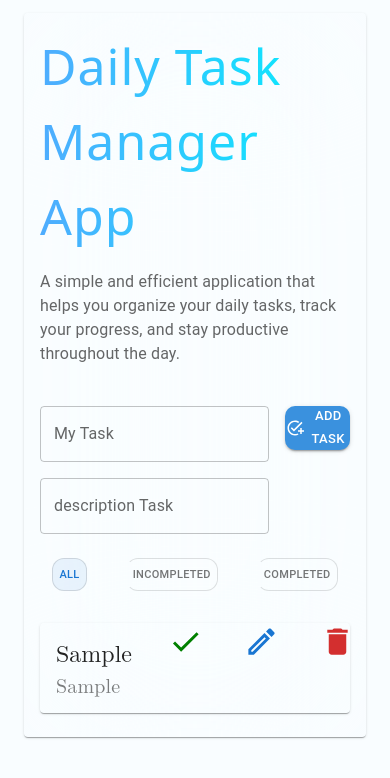
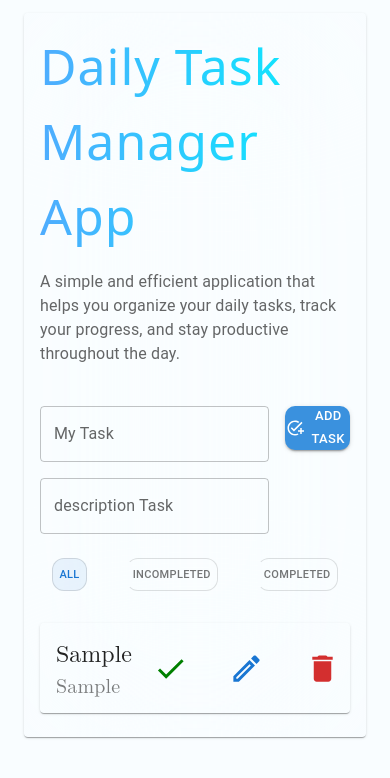
Before and after one commit to mohamedzouari01/to_do_list_react_app, a React (Create React App) app: page / in a window 390 px wide. Both pictures are taken after typing "Sample", "Sample" into the empty fields and a click on the button "ADD TASK". Shown: the top 778 px of the page. Built offline with nearby package versions, Linux system fonts and the light colour scheme.

Commit message:
change button add task style

```diff
--- a/src/App.css
+++ b/src/App.css
@@ -59,11 +59,10 @@
   font-size: 18px !important;
 }
 
-/* ================= TASK ACTIONS ================= */
 .actionButtons {
   position: absolute !important;
-  top: 15px;
-  right: 10px;
+  top: 37px !important;
+  right: 20px;
 }
 
 /* ================= RESPONSIVE ================= */
@@ -104,8 +103,10 @@
   }
 
   .actionButtons {
-    top: 10px;
-    right: 5px;
+    position: absolute !important;
+    top: 37px !important;
+    right: 20px;
+    gap: 20px;
   }
 }
 
--- a/src/Components/Todos.js
+++ b/src/Components/Todos.js
@@ -107,7 +107,9 @@ export default function Todos() {
                             letterSpacing: 1,
                             fontSize: 50,
                             fontFamily: "system-ui"
-                        }}>
+                        }}
+                            className='title_card'
+                        >
                             Daily Task Manager App
                         </Typography>
                         <Typography sx={{ color: 'text.secondary', mb: 5, marginTop: 2 }}>
```
